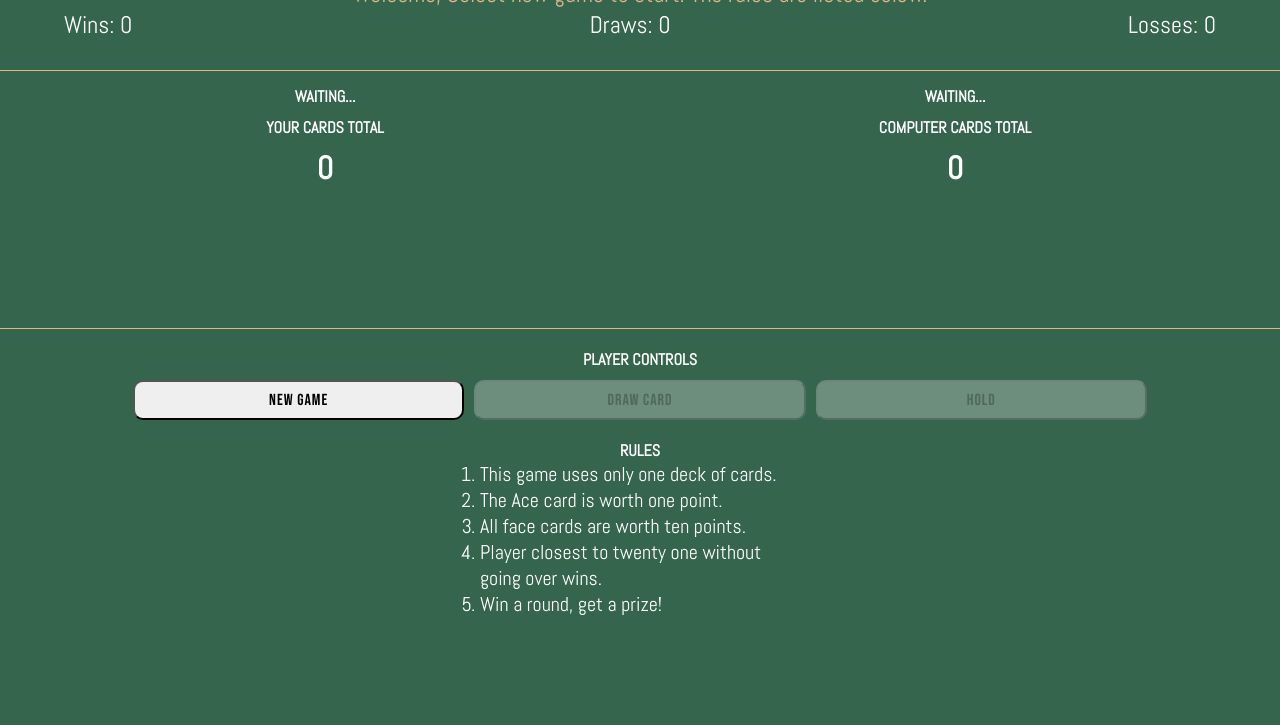
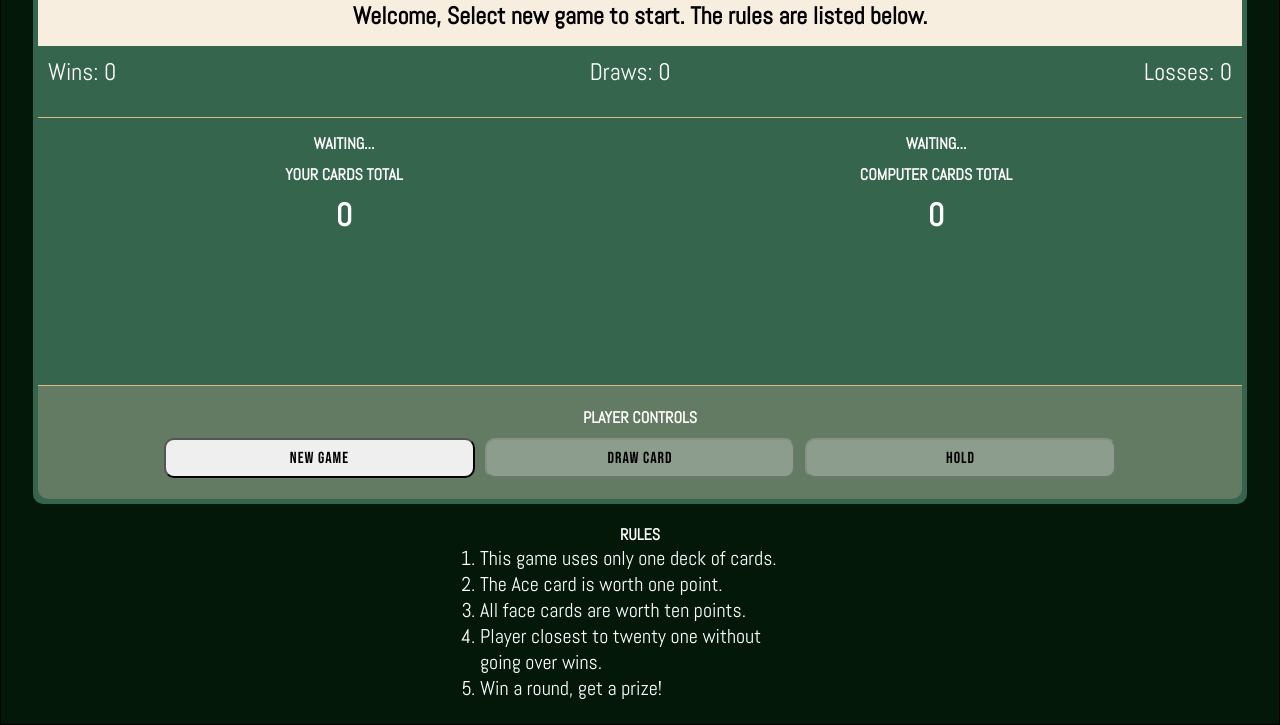
Before and after one commit to c-garraway/simpleTwentyOne, a plain HTML site: page index.html in a window 1280 px wide. Shown: the part 100-825 px from the top of the page. Before the commit the page ends 800 px from the top, so only its background shows below. Drawn offline with Linux system fonts and the light colour scheme.

Commit message:
new look

```diff
--- a/index.css
+++ b/index.css
@@ -2,32 +2,51 @@
     box-sizing: border-box;
     margin: 0;
     padding: 0;
-    /* border: 1px solid black; */
 }
 body {
+    background-color: rgb(4, 24, 10);
+    font-family: Abel;
+    margin: auto;
+    border: 1px solid black
+}
+#gameBody{
+    color: white;
+    width: 95%;
+    margin: 20px auto;
     background-color: #35654d;
-    color: white;
-    font-family: Abel;
+    border-radius: 10px;
+    padding: 5px;
 }
 #title {
     text-align: center;
-    margin: 10px 0px;
     font-family: Secular One;
     font-size: 20px;
     color: white;
+    background-color: rgb(99, 122, 99);
+    border-top-left-radius: 10px;
+    border-top-right-radius: 10px;
 }
 #bannerBoxes {
-    width: 90%;
+    width: 100%;
     margin: auto;
     text-align: center;
     font-size: 24px;
 }
 #globalMessageBox {
-    color: burlywood;
+    display: flex;
+    color: black;
+    height: 62px;
+    background-color: rgb(247, 238, 223);
+    justify-content: center;
+    align-items: center;
+    margin-bottom: 10px;
+    font-weight:600;
 }
 #scoreBox {
     display: flex;
     justify-content: space-between;
+    padding-left: 10px;
+    padding-right: 10px;
 }
 #upperGameBody {
     display: flex;
@@ -49,12 +68,14 @@ body {
 #controlButtons {
     display: flex;
     justify-content: space-between;
+
 }
 #rulesBox {
     width: 320px;
     margin: 0 auto;
     height: 200px;
     font-size: 20px;
+    color: white;
 }
 #ruleTitle {
     font-size: 16px;
@@ -73,9 +94,7 @@ body {
     font-weight: 100;
     letter-spacing: 1px;
     padding: 0px 10px;
-}
-#prizeBoxTitle, #prizeBox {
-    display: none;
+    color: black;
 }
 .messageBox, .cardTotalTitle, .cardTotal, .cardContainer, #controlsTitle {
     padding: 5px;
@@ -87,10 +106,11 @@ body {
     text-align: center;
     text-transform: uppercase;
 }
-.cards {
+.cardContainer {
     display: flex;
     justify-content: center;
     height: 125px;
+    margin: 5px;
 }
 .cardTotal {
     font-size: xx-large;
@@ -98,9 +118,7 @@ body {
 button {
     cursor: pointer;
 }
-/* button:hover {
-    background-color: lightgray;
-} */
+
 button:active {
     background-color: lightgoldenrodyellow;
 }
@@ -111,22 +129,28 @@ button:active {
     border-radius: 10px;
     color: white;
     display: none;
-    position: fixed;
+    position:fixed;
     opacity: .9;
     transition: opacity 0.6s;
-    width: 90%;
-    margin: 0 auto;
+    width: 75%;
+
 }
 
 .cardContainer {
     display: flex;
 }
-
-img {
-    margin-left: 2px;
-}
 #ruleTitle {
     text-align: center;
+}
+#lowerGameBody{
+    background-color: rgb(99, 122, 99);
+    padding: 1px;
+    border-bottom-left-radius: 10px;
+    border-bottom-right-radius: 10px;
+}
+#pbAlign{
+    display: flex;
+    justify-content: center;
 }
 
 @media only screen and (max-width: 580px) {
--- a/index.html
+++ b/index.html
@@ -13,6 +13,7 @@
     <link href="https://fonts.googleapis.com/css2?family=Abel&family=Bebas+Neue&family=Secular+One&display=swap" rel="stylesheet">
 </head>
 <body>
+    <div id="gameBody">
         <div id="title">
             <h1>Simple Twenty One</h1>
         </div>
@@ -23,26 +24,25 @@
                 <p>Draws: <span id="draws">0</span></p>
                 <p>Losses: <span id="losses">0</span></p>
             </div>
+            <div id="pbAlign">
                 <div id="prizeBox"></div>
+            </div>
+
         </div>
         <div id="upperGameBody">
             <div id="humanContainer">
                 <div class="messageBox" id="humanMessageBox">Waiting...</div>
                 <div class="cardTotalTitle">your cards total</div>
                 <div class="cardTotal" id="humanCardTotal">0</div>
-            <div class="cards">
+                <!-- <div class="cards"></div> -->
                 <div class="cardContainer" id="humanCardContainer"></div>
-            </div>
-
             </div>
             <div id="computerContainer">
                 <div class="messageBox" id="computerMessageBox">Waiting...</div>
                 <div class="cardTotalTitle">computer cards total</div>
                 <div class="cardTotal" id="computerCardTotal">0</div>
-            <div class="cards">
+                <!-- <div class="cards"></div> -->
                 <div class="cardContainer" id="computerCardContainer"></div>
-            </div>
-
             </div>
         </div>
         <div id="lowerGameBody">
@@ -58,6 +58,8 @@
                     <button id="holdButton" disabled>Hold</button>
                 </div>
             </div>
+        </div>
+    </div>
     <div id="rulesBox">
         <p id="ruleTitle">Rules</p>
         <ol>
@@ -68,7 +70,5 @@
             <li>Win a round, get a prize!</li>
         </ol>
     </div>
-    </div>
-
 </body>
 </html>
```
Lines whose indentation alone changed are shown as unchanged.
